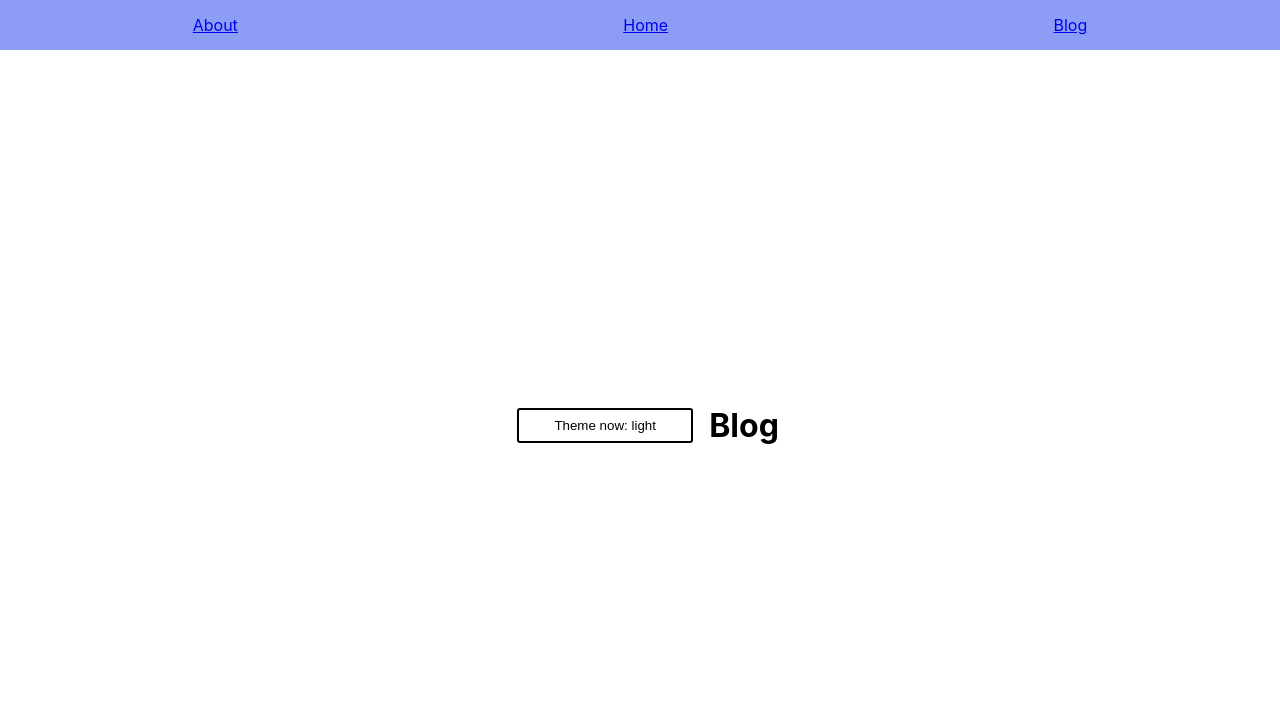
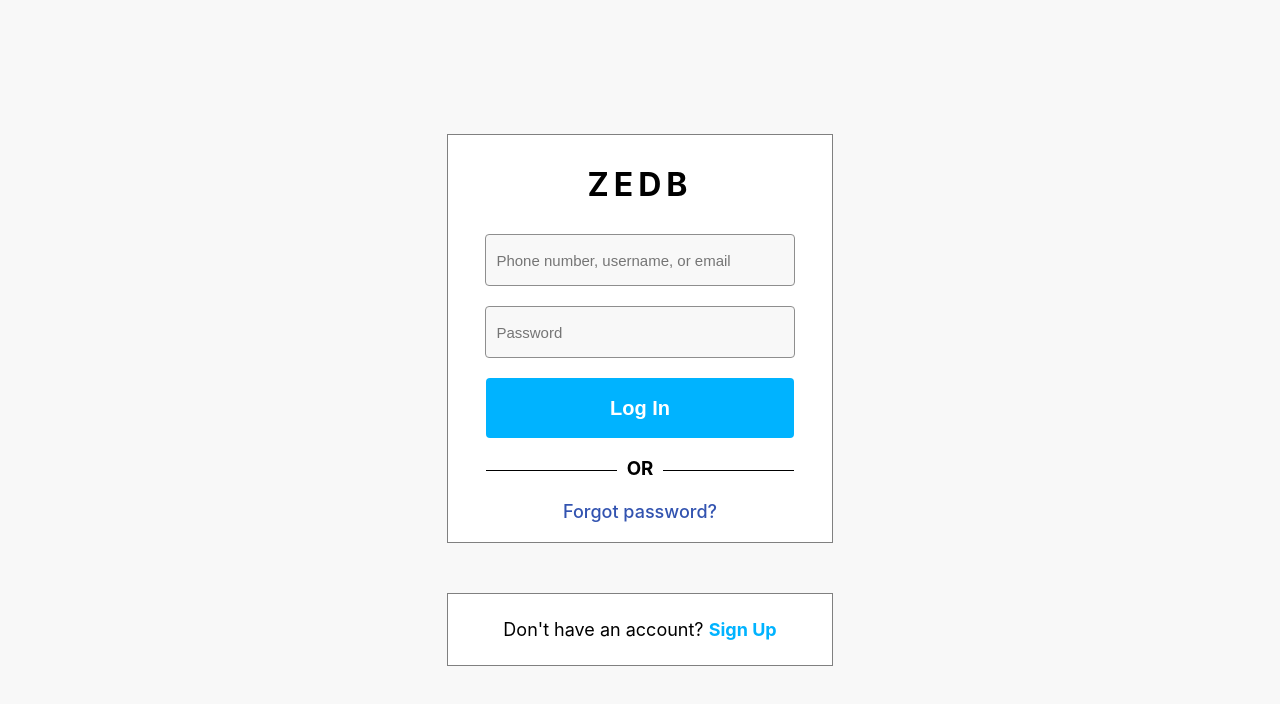
Before and after one commit to attech-org/zedb, a React (Create React App) app: page /blog in a window 1280 px wide. Shown: the top 704 px of the page. Built offline with nearby package versions, Linux system fonts and the light colour scheme.

Commit message:
Created Login Page

```diff
--- a/src/App.tsx
+++ b/src/App.tsx
@@ -6,6 +6,7 @@ import { Link, Route, Routes } from "react-router-dom";
 import { Homepage } from "./components/Homepage";
 import { Aboutpage } from "./components/Aboutpage";
 import { Blogpage } from "./components/Blogpage";
+import LoginPage from "./pages/LoginPage";
 
 const Header = styled.header`
   height: 50px;
@@ -48,21 +49,13 @@ const App = () => {
 
   return (
     <>
-      <Header>
-        <Link to="/about">About</Link>
-        <Link to="/">Home</Link>
-        <Link to="/blog">Blog</Link>
-      </Header>
-
-      <Layout theme={appTheme}>
-        <Button onClick={handleThemeClick}>Theme now: {appTheme}</Button>
-
-        <Routes>
+     {/* <Routes>
           <Route path="/" element={<Homepage />} />
           <Route path="/about" element={<Aboutpage />} />
           <Route path="/blog" element={<Blogpage />} />
-        </Routes>
-      </Layout>
+     </Routes> */}
+
+    <LoginPage />
     </>
   );
 };
--- /dev/null
+++ b/src/components/LoginPageInputField.tsx
@@ -0,0 +1,59 @@
+import { useState } from "react";
+import styled from "styled-components";
+
+const Input = styled.input`
+  margin-bottom: 20px;
+  width: calc(80% - 20px);
+  height: 2em;
+  background-color: #f8f8f8;
+  font-size: 15px;
+  border: 1px solid #8e8e8e;
+  border-radius: 4px;
+  padding: 10px 10px;
+`;
+
+const Button = styled.button`
+  margin-bottom: 20px;
+  width: 80%;
+  height: 1.5em;
+  background-color: #00b3ff;
+  color: white;
+  border: 0 solid transparent;
+  border-radius: 4px;
+  font-size: 20px;
+  font-weight: bold;
+  display: inline-flex;
+  justify-content: center;
+  align-items: center;
+  padding-bottom: 1.5em;
+  padding-top: 1.5em;
+  cursor: pointer;
+`;
+
+const LoginPageInputField = (props: any) => {
+  const [loginInput, setLoginInput] = useState('');
+  const [passwordInput, setPasswordInput] = useState('');
+
+  const onLoginInputChange = (e: any) => {
+    setLoginInput(e.target.value);
+  };
+
+  const onPasswordInputChange = (e: any) => {
+    setPasswordInput(e.target.value);
+};
+
+  const onButtonClick = () => {
+    if(loginInput !== '' && passwordInput !== '')
+        props.onButtonClick(loginInput, passwordInput);
+  }
+
+  return (
+    <>
+      <Input onChange={onLoginInputChange} value={loginInput} placeholder='Phone number, username, or email'></Input>
+      <Input onChange={onPasswordInputChange} value={passwordInput} type="password" placeholder='Password'></Input>
+      <Button onClick={onButtonClick}>Log In</Button>
+    </>
+  );
+};
+
+export default LoginPageInputField;
--- /dev/null
+++ b/src/pages/LoginPage.tsx
@@ -0,0 +1,115 @@
+import { useDispatch, useSelector } from "react-redux";
+import styled from "styled-components";
+import { Link, Route, Routes } from "react-router-dom";
+import { useState } from "react";
+import LoginPageInputField from "../components/LoginPageInputField";
+
+const Layout = styled.main`
+  width: 100vw;
+  height: 100vh;
+  background-color: #f8f8f8;
+  display: flex;
+  justify-content: center;
+  align-items: center;
+  flex-direction: column;
+`;
+
+const MainSection = styled.div`
+  width: 30%;
+  display: flex;
+  justify-content: center;
+  flex-wrap: wrap;
+  border: 1px solid gray;
+  background-color: #ffffff;
+  margin: 0 0 50px;
+`;
+
+const LogoHeader = styled.h1`
+  margin-top: 30px;
+  margin-bottom: 30px;
+  letter-spacing: 5px;
+`;
+
+const OrHeader = styled.h3`
+  width: 80%;
+  text-align: center;
+  border-bottom: 1px solid #000;
+  line-height: 0.1em;
+  margin: 10px 0 30px;
+`;
+
+const OrSpan = styled.span`
+   background:#fff;
+   padding:0 10px;
+`;
+
+const ForgotPasswordLink = styled.a`
+  color: #3253b0;
+  font-weight: 500;
+  font-size: 18px;
+  margin-bottom: 20px;
+  cursor: pointer;
+`;
+
+const NoAccountSection = styled.div`
+  width: 30%;
+  display: flex;
+  justify-content: center;
+  flex-wrap: wrap;
+  border: 1px solid gray;
+  background-color: #ffffff;
+  padding: 7px 0;
+`;
+
+const NoAccountParagraph = styled.p`
+  font-size: 18px;
+`;
+const NoAccountLink = styled.a`
+  color: #00b3ff;
+  font-size: 18px;
+  font-weight: 700;
+  cursor: pointer;
+`;
+
+const Footer = styled.footer`
+  position: absolute;
+  bottom: 0;
+  width: 90%;
+`;
+
+// <Link to="/sign-up">Sign Up</Link>
+
+// const Button = styled.button`
+//   display: inline-block;
+//   border-radius: 3px;
+//   padding: 0.5rem 0;
+//   margin: 0.5rem 1rem;
+//   width: 11rem;
+//   background: transparent;
+//   color: black;
+//   border: 2px solid black;
+// `;
+
+const LoginPage = () => {
+  return (
+    <>
+      <Layout>
+
+        <MainSection>
+          <LogoHeader>ZEDB</LogoHeader>
+          <LoginPageInputField />
+          <OrHeader><OrSpan>OR</OrSpan></OrHeader>
+          <ForgotPasswordLink>Forgot password?</ForgotPasswordLink>
+        </MainSection>
+
+        <NoAccountSection>
+          <NoAccountParagraph>Don't have an account? <NoAccountLink>Sign Up</NoAccountLink></NoAccountParagraph>
+        </NoAccountSection>
+
+        <Footer></Footer>
+      </Layout>
+    </>
+  );
+};
+
+export default LoginPage;
```
